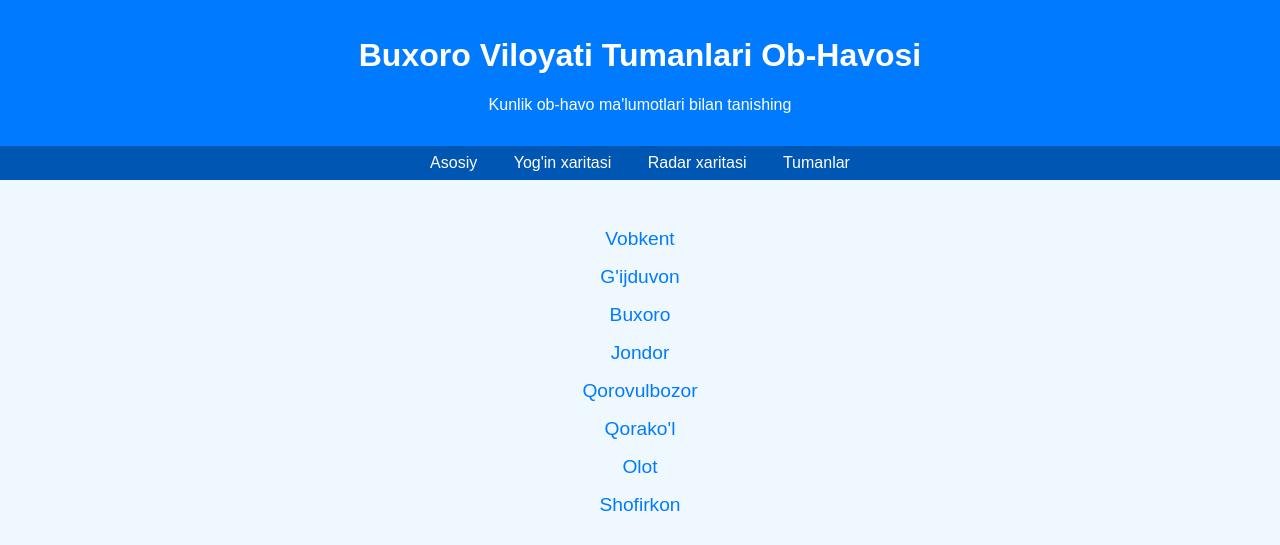
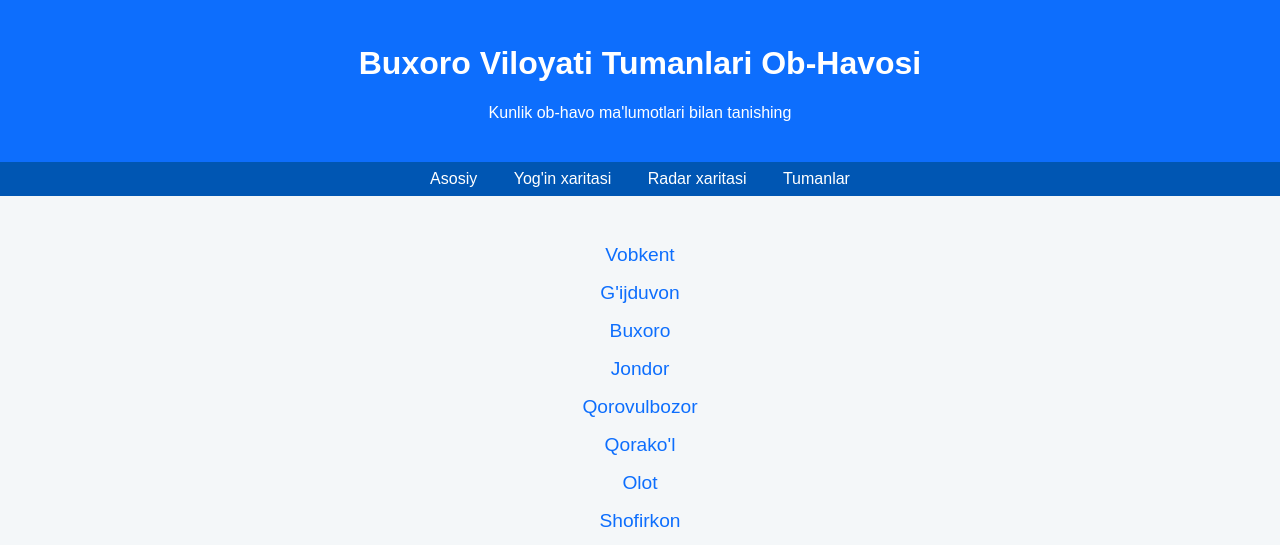
Before and after one commit to ASLBEKHIDOYATOV/aslbek.github.io, a plain HTML site: page index.html in a window 1280 px wide. Shown: the top 545 px of the page. Drawn offline with Linux system fonts and the light colour scheme.

Commit message:
Update index.html

```diff
--- a/index.html
+++ b/index.html
@@ -31,17 +31,17 @@
 
     <style>
         body {
-            font-family: Arial, sans-serif;
+            font-family: 'Arial', sans-serif;
             margin: 0;
             padding: 0;
-            background-color: #f0f8ff;
+            background-color: #f4f7f9;
             color: #333;
         }
         header {
-            background: #007BFF;
+            background: #0d6efd;
             color: white;
             text-align: center;
-            padding: 1rem 0;
+            padding: 1.5rem;
         }
         nav {
             background: #0056b3;
@@ -71,7 +71,7 @@
         }
         a {
             text-decoration: none;
-            color: #007BFF;
+            color: #0d6efd;
             font-size: 1.2rem;
         }
         a:hover {
@@ -88,10 +88,11 @@
             padding: 15px;
             border: 1px solid #ddd;
             background: #fff;
-            border-radius: 5px;
+            border-radius: 10px;
             display: inline-block;
             text-align: left;
             max-width: 600px;
+            box-shadow: 0 2px 10px rgba(0, 0, 0, 0.1);
         }
         .map-container {
             margin-top: 2rem;
@@ -110,6 +111,10 @@
             padding: 10px;
             border: 1px solid #ccc;
             border-radius: 5px;
+            cursor: pointer;
+        }
+        .hourly:hover {
+            background: #e0f7fa;
         }
     </style>
 </head>
@@ -170,7 +175,6 @@
                 const data = await response.json();
                 if (!response.ok) throw new Error("Ma'lumot yuklab bo'lmadi");
 
-                console.log(data);  // Ma'lumotlarni konsolda ko'rish
                 return data;
             } catch (error) {
                 console.error("Xato:", error);
```
